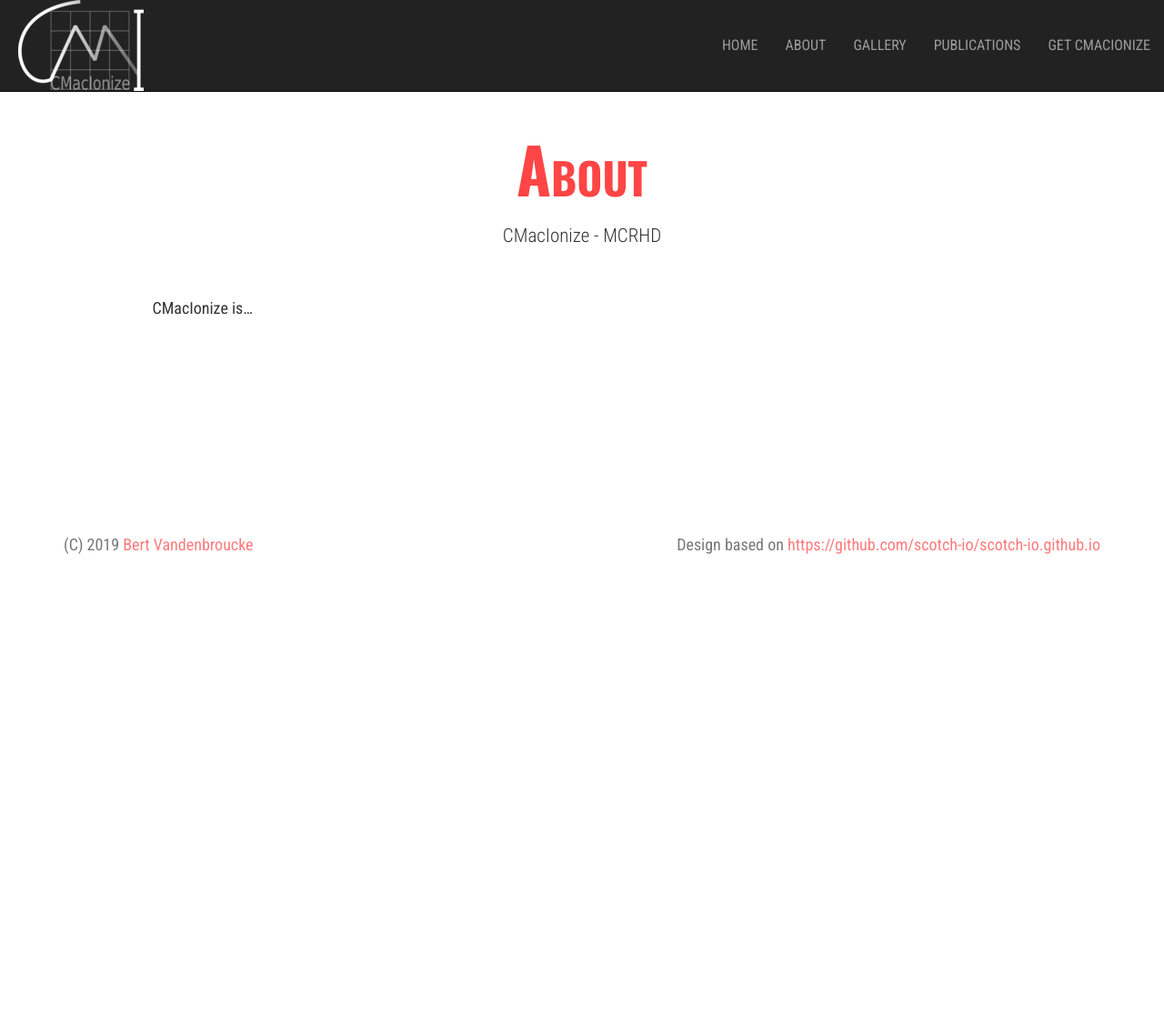
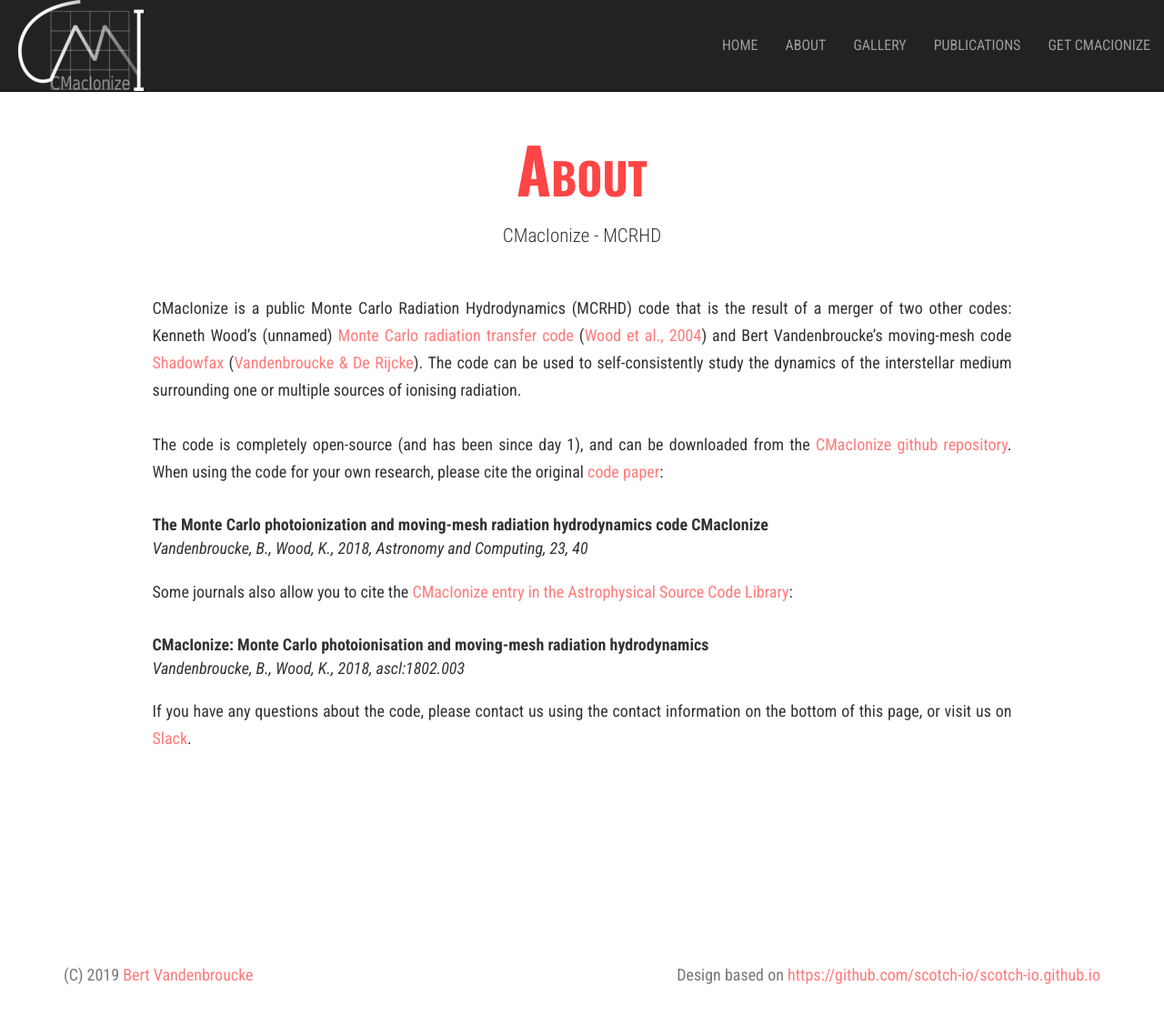
Before and after one commit to bwvdnbro/CMacIonize, a Jekyll site: the page built from _pages/about.md, in a window 1280 px wide and 1117 px high. Shown: the whole window at 91% size. Built offline with Jekyll 4.4.1, drawn with Linux system fonts in a browser that asks for light colours; nearby versions of some CDN libraries.

Commit message:
Added content to about page.

```diff
--- a/_pages/about.md
+++ b/_pages/about.md
@@ -4,4 +4,32 @@ title: About
 permalink: /about/
 ---
 
-CMacIonize is...
+CMacIonize is a public Monte Carlo Radiation Hydrodynamics (MCRHD) code
+that is the result of a merger of two other codes: Kenneth Wood's
+(unnamed) [Monte Carlo radiation transfer
+code](http://www-star.st-and.ac.uk/~kw25/research/montecarlo/ionize/ionize.html)
+([Wood et al., 2004](http://adsabs.harvard.edu/abs/2004MNRAS.348.1337W))
+and Bert Vandenbroucke's moving-mesh code
+[Shadowfax](http://ascl.net/1605.003) ([Vandenbroucke & De
+Rijcke](http://adsabs.harvard.edu/abs/2016A%26C....16..109V)). The code
+can be used to self-consistently study the dynamics of the interstellar
+medium surrounding one or multiple sources of ionising radiation.
+
+The code is completely open-source (and has been since day 1), and can
+be downloaded from the [CMacIonize github
+repository](https://github.com/bwvdnbro/CMacIonize). When using the code
+for your own research, please cite the original [code
+paper](http://adsabs.harvard.edu/abs/2018A%26C....23...40V):
+
+The Monte Carlo photoionization and moving-mesh radiation hydrodynamics code CMacIonize
+: *Vandenbroucke, B., Wood, K., 2018, Astronomy and Computing, 23, 40*
+
+Some journals also allow you to cite the [CMacIonize entry in the
+Astrophysical Source Code Library](http://ascl.net/1802.003):
+
+CMacIonize: Monte Carlo photoionisation and moving-mesh radiation hydrodynamics
+: *Vandenbroucke, B., Wood, K., 2018, ascl:1802.003*
+
+If you have any questions about the code, please contact us using the
+contact information on the bottom of this page, or visit us on
+[Slack](https://cmacionize.slack.com).
```
